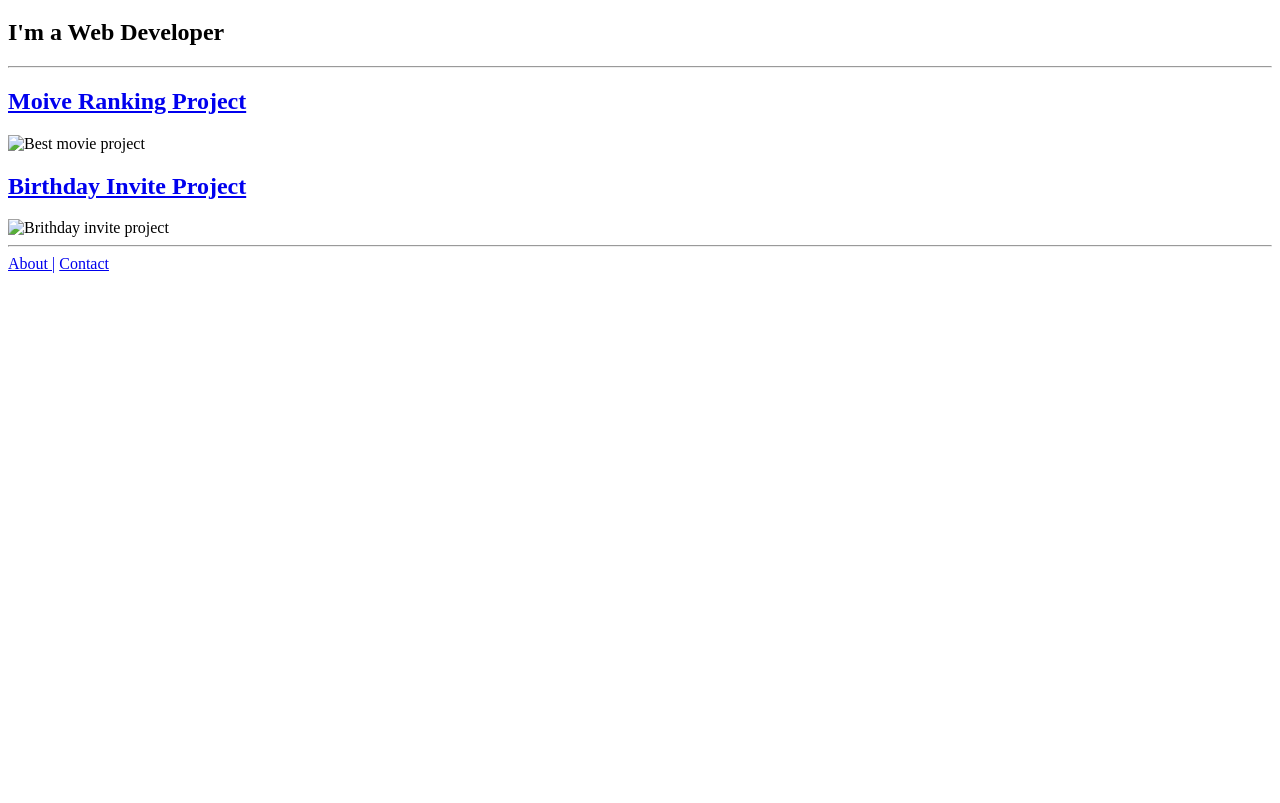
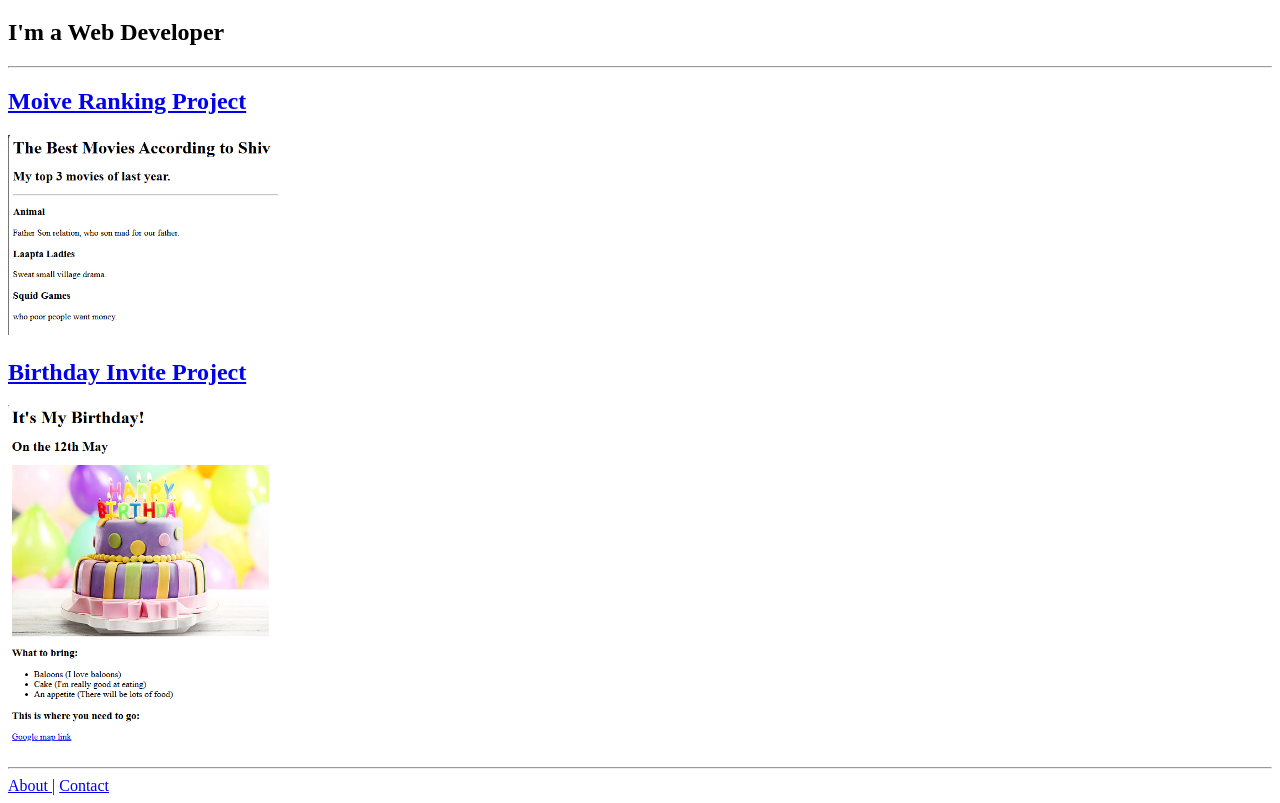
Before and after one commit to shivratankushwaha/html-portfoilo, a plain HTML site: page index.html in a window 1280 px wide. Shown: the part 61-864 px from the top of the page. Before the commit the page ends 800 px from the top, so only its background shows below. Drawn offline with Linux system fonts and the light colour scheme.

Commit message:
Update index.html

```diff
--- a/index.html
+++ b/index.html
@@ -13,10 +13,10 @@
     <hr />
 
     <h2><a href="./public/movie-ranking.html">Moive Ranking Project</a></h2>
-    <img src="../4.3 HTML Porfolio Project/assets/images/Best-movie.png" alt="Best movie project" height="200px">
+    <img src="./assets/images/Best-movie.png" alt="Best movie project" height="200px">
 
     <h2><a href="./public/birthday-invite.html">Birthday Invite Project</a></h2>
-    <img src="../4.3 HTML Porfolio Project/assets/images/Brithday-Invite.png" alt="Brithday invite project" height="350px">
+    <img src="./assets/images/Brithday-Invite.png" alt="Brithday invite project" height="350px">
 
     <hr />
 
```
